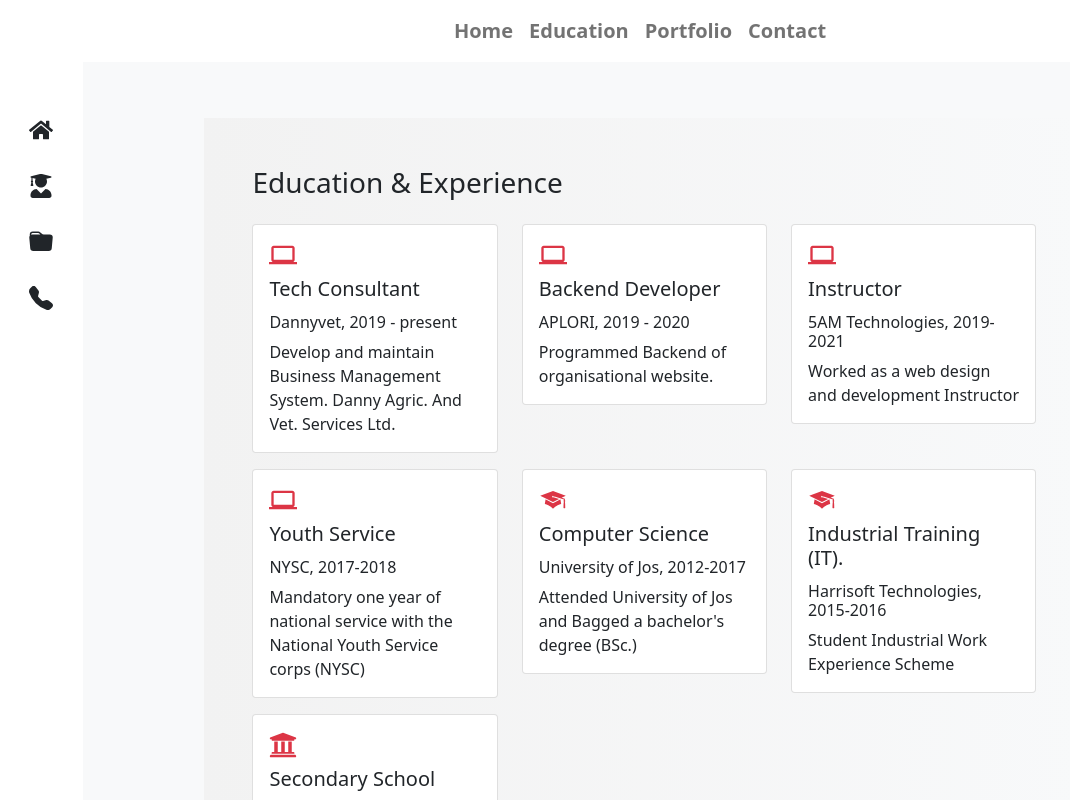
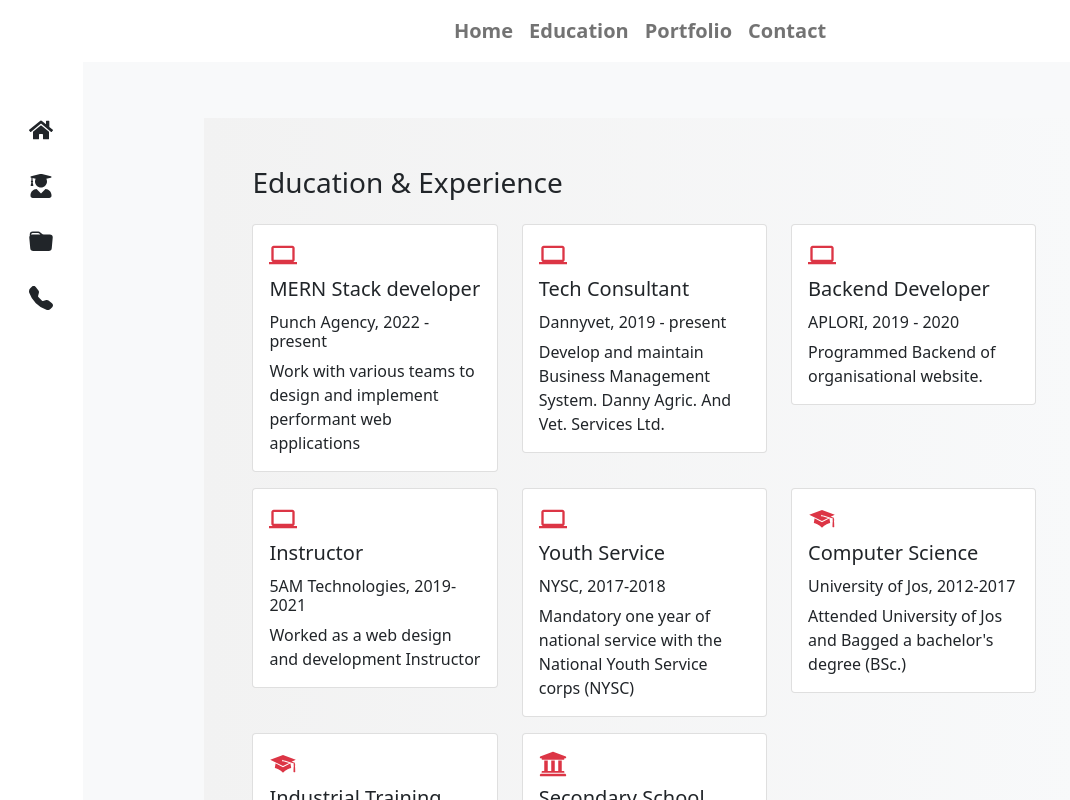
Before and after one commit to abbabawa/portfolio-website, a React (Create React App) app: page /education in a window 1280 px wide. Shown: the top 800 px of the page, without its empty margins (0-1070 px from the left). Built offline with nearby package versions, Linux system fonts and the light colour scheme.

Commit message:
packages updated and work experience added

```diff
--- a/src/pages/EducationAndExperience.js
+++ b/src/pages/EducationAndExperience.js
@@ -5,6 +5,12 @@ import PageTemplate from "../components/PageTemplate"
 import MyCard from "../components/MyCard"
 
 let data = [
+    {
+        icon: <MdComputer className="fs-3 text-danger" />,
+        title: <h5 className="my-2">MERN Stack developer</h5>,
+        subtitle: "Punch Agency, 2022 - present",
+        text: "Work with various teams to design and implement performant web applications"
+    },
     {
         icon: <MdComputer className="fs-3 text-danger" />,
         title: <h5 className="my-2">Tech Consultant</h5>,
```
Also changed, not shown: 1 other file (tests, documents, lock files or other folders).
